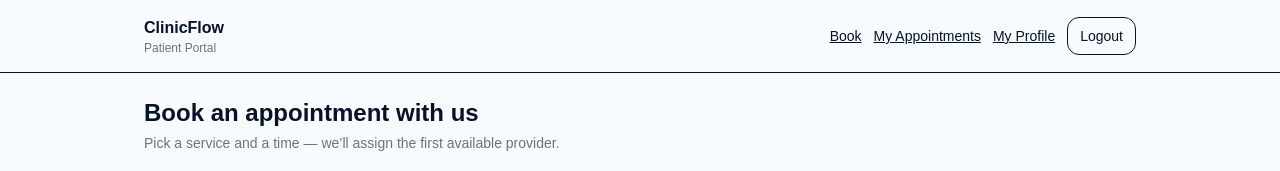
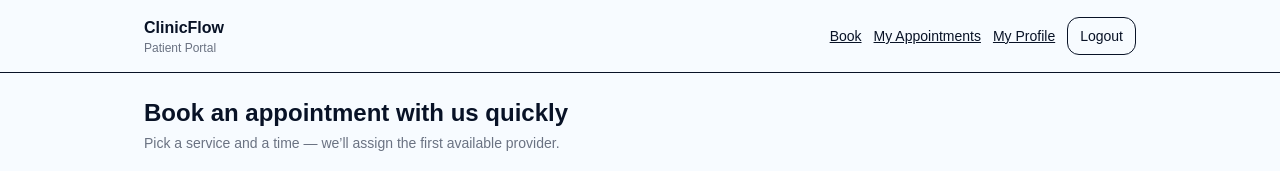
Before and after one commit to Bludive-Devops-Platform/clinicflow-app, a Next.js app in the folder apps/web/: page /patient/book in a window 1280 px wide. Shown: the top 171 px of the page. Built offline with nearby package versions, Linux system fonts and the light colour scheme; no server answers; sample sign-in values are in the browser's storage.

Commit message:
Update page.tsx again

```diff
--- a/apps/web/src/app/patient/book/page.tsx
+++ b/apps/web/src/app/patient/book/page.tsx
@@ -88,7 +88,7 @@ export default function BookPage() {
   return (
     <div className="space-y-5">
       <div>
-        <h1 className="text-2xl font-semibold">Book an appointment with us</h1>
+        <h1 className="text-2xl font-semibold">Book an appointment with us quickly</h1>
         <p className="text-sm text-gray-500 mt-1">
           Pick a service and a time — we’ll assign the first available provider.
         </p>
```
